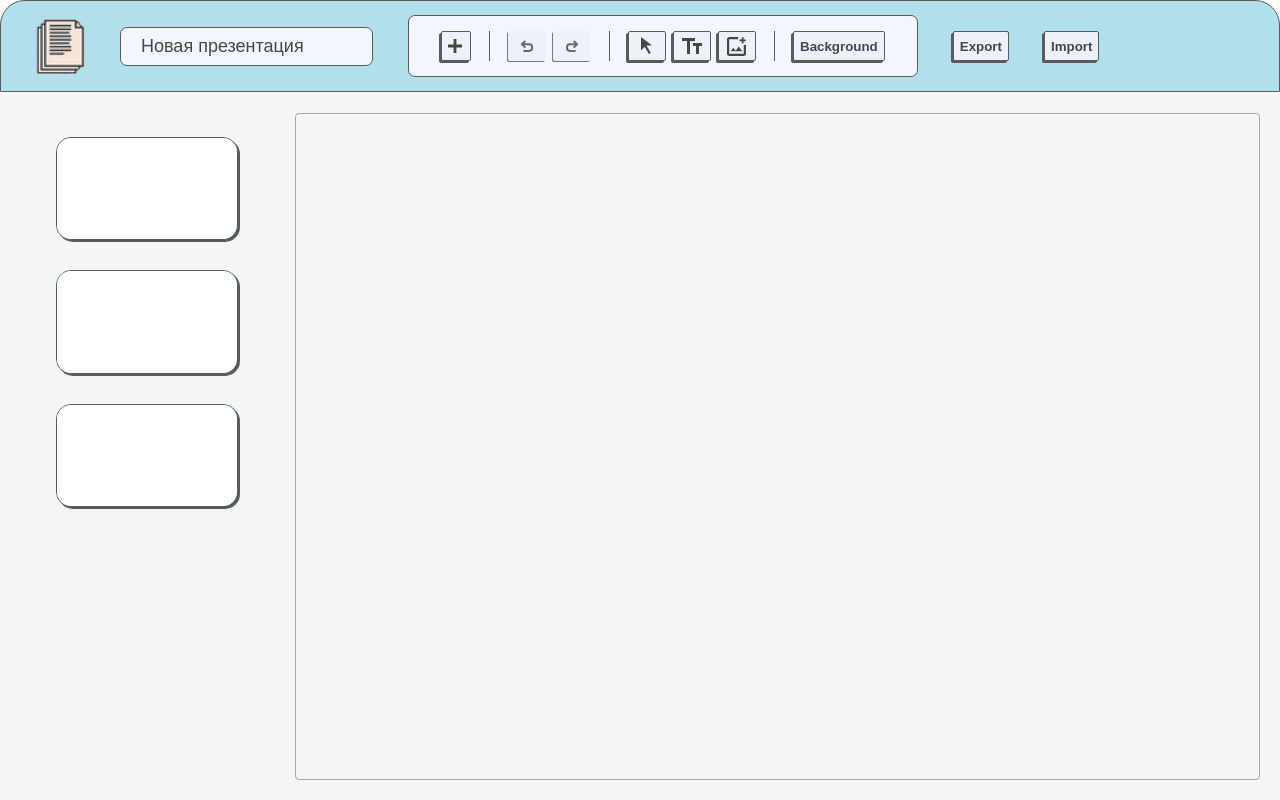
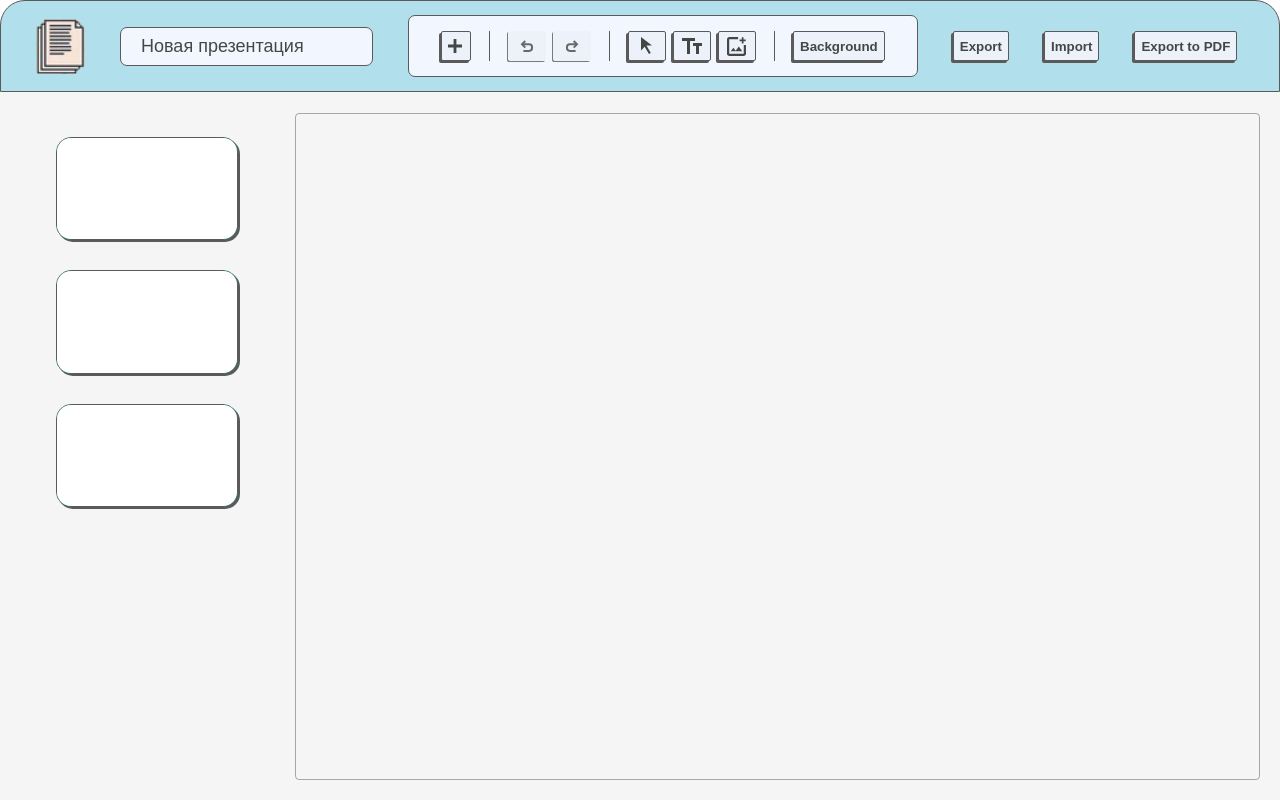
Before and after one commit to w1ldhoneyp1e/kirill-slides, a React (Vite) app: page / in a window 1280 px wide. Built offline with nearby package versions, Linux system fonts and the light colour scheme.

Commit message:
Добавил экспорт в пдф

```diff
--- a/package.json
+++ b/package.json
@@ -10,8 +10,10 @@
     "preview": "vite preview"
   },
   "dependencies": {
+    "@pdf-lib/fontkit": "^1.1.1",
     "@types/react-redux": "^7.1.34",
     "ajv": "^8.17.1",
+    "pdf-lib": "^1.17.1",
     "react": "^18.3.1",
     "react-dom": "^18.3.1",
     "react-redux": "^9.1.2",
--- /dev/null
+++ b/src/utils/exportToPDF.ts
@@ -0,0 +1,108 @@
+import fontkit from '@pdf-lib/fontkit'
+import {PDFDocument, rgb} from 'pdf-lib'
+import {type PresentationType} from '../store/types'
+
+function hexToRgb(hex: string) {
+	const r = parseInt(hex.slice(1, 3), 16) / 255
+	const g = parseInt(hex.slice(3, 5), 16) / 255
+	const b = parseInt(hex.slice(5, 7), 16) / 255
+	return {
+		r,
+		g,
+		b,
+	}
+}
+
+async function exportToPDF(presentation: PresentationType) {
+	const width = 841.89 // A4 ширина в альбомной ориентации
+	const height = 595.28 // A4 высота в альбомной ориентации
+
+	const pdfDoc = await PDFDocument.create()
+
+	// Регистрируем fontkit для работы с пользовательскими шрифтами
+	pdfDoc.registerFontkit(fontkit)
+
+	console.log(presentation)
+
+	// Добавляем страницы и элементы
+	for (const slide of presentation.slides) {
+		const page = pdfDoc.addPage([width, height])
+
+		// Обработка фона
+		if (slide.background.type === 'solid') {
+			const {
+				r, g, b,
+			} = hexToRgb(slide.background.hexColor)
+			page.drawRectangle({
+				x: 0,
+				y: 0,
+				width,
+				height,
+				color: rgb(r, g, b),
+			})
+		}
+		else if (slide.background.type === 'image') {
+			const imgBytes = await fetch(slide.background.src).then(res => res.arrayBuffer())
+			const img = await pdfDoc.embedJpg(imgBytes)
+			page.drawImage(img, {
+				x: 0,
+				y: 0,
+				width,
+				height,
+			})
+		}
+
+		// Обработка элементов контента
+		for (const obj of slide.contentObjects) {
+			if (obj.type === 'text') {
+				let font
+				try {
+					font = await pdfDoc.embedFont(obj.fontFamily) // Пытаемся встроить шрифт
+				}
+				catch (e) {
+					console.error(`Ошибка при встраивании шрифта: ${obj.fontFamily}`, e)
+					font = await pdfDoc.embedFont('Helvetica') // Если не получилось, используем шрифт по умолчанию
+				}
+
+				const {
+					r, g, b,
+				} = hexToRgb(obj.hexColor)
+
+				// Инвертируем координату Y для альбомной ориентации
+				const adjustedY = height - obj.position.y
+
+				// Центрируем текст по вертикали (по оси Y)
+				const centerY = adjustedY - obj.size.height / 2 + obj.fontSize / 2
+
+				page.drawText(obj.value, {
+					x: obj.position.x,
+					y: centerY,
+					size: obj.fontSize,
+					font,
+					color: rgb(r, g, b),
+				})
+			}
+			else if (obj.type === 'picture') {
+				const imgBytes = await fetch(obj.src).then(res => res.arrayBuffer())
+				const img = await pdfDoc.embedJpg(imgBytes)
+				page.drawImage(img, {
+					x: obj.position.x,
+					y: obj.position.y,
+					width: obj.size.width,
+					height: obj.size.height,
+				})
+			}
+		}
+	}
+
+	pdfDoc.setTitle(presentation.name)
+
+	const pdfBytes = await pdfDoc.save()
+	const blob = new Blob([pdfBytes], {type: 'application/pdf'})
+	const url = URL.createObjectURL(blob)
+	window.open(url, '_blank')
+	URL.revokeObjectURL(url)
+}
+
+
+export {exportToPDF}
--- a/src/view/Canvas/Canvas.module.css
+++ b/src/view/Canvas/Canvas.module.css
@@ -1,6 +1,5 @@
 .canvas {
-	--width: 900px;
-	width: var(--width);
-	height: calc(var(--width) * 9 / 16);
+	width: 841.89px;
+	height: 595.28px;
 	background-color: white;
 }
--- a/src/view/TopPanel/TopPanel.tsx
+++ b/src/view/TopPanel/TopPanel.tsx
@@ -1,5 +1,7 @@
 import {Logo} from '../../assets/Logo'
 import {Button} from '../../components/Button/Button'
+import {exportToPDF} from '../../utils/exportToPDF'
+import {useAppSelector} from '../hooks/useAppSelector'
 import {useHandleExport} from './model/useHandleExport'
 import {useHandleImport} from './model/useHandleImport'
 import {Name} from './Name/Name'
@@ -7,6 +9,7 @@ import {Toolbar} from './Toolbar/Toolbar'
 import styles from './TopPanel.module.css'
 
 function TopPanel() {
+	const presentation = useAppSelector(editor => editor.presentation)
 	const handleExport = useHandleExport()
 	const handleImport = useHandleImport()
 	return (
@@ -24,6 +27,11 @@ function TopPanel() {
 				text="Import"
 				onClick={() => handleImport()}
 			/>
+			<Button
+				type="text"
+				text="Export to PDF"
+				onClick={() => exportToPDF(presentation)}
+			/>
 		</div>
 	)
 }
```
Also changed, not shown: 1 other file (tests, documents, lock files or other folders).
